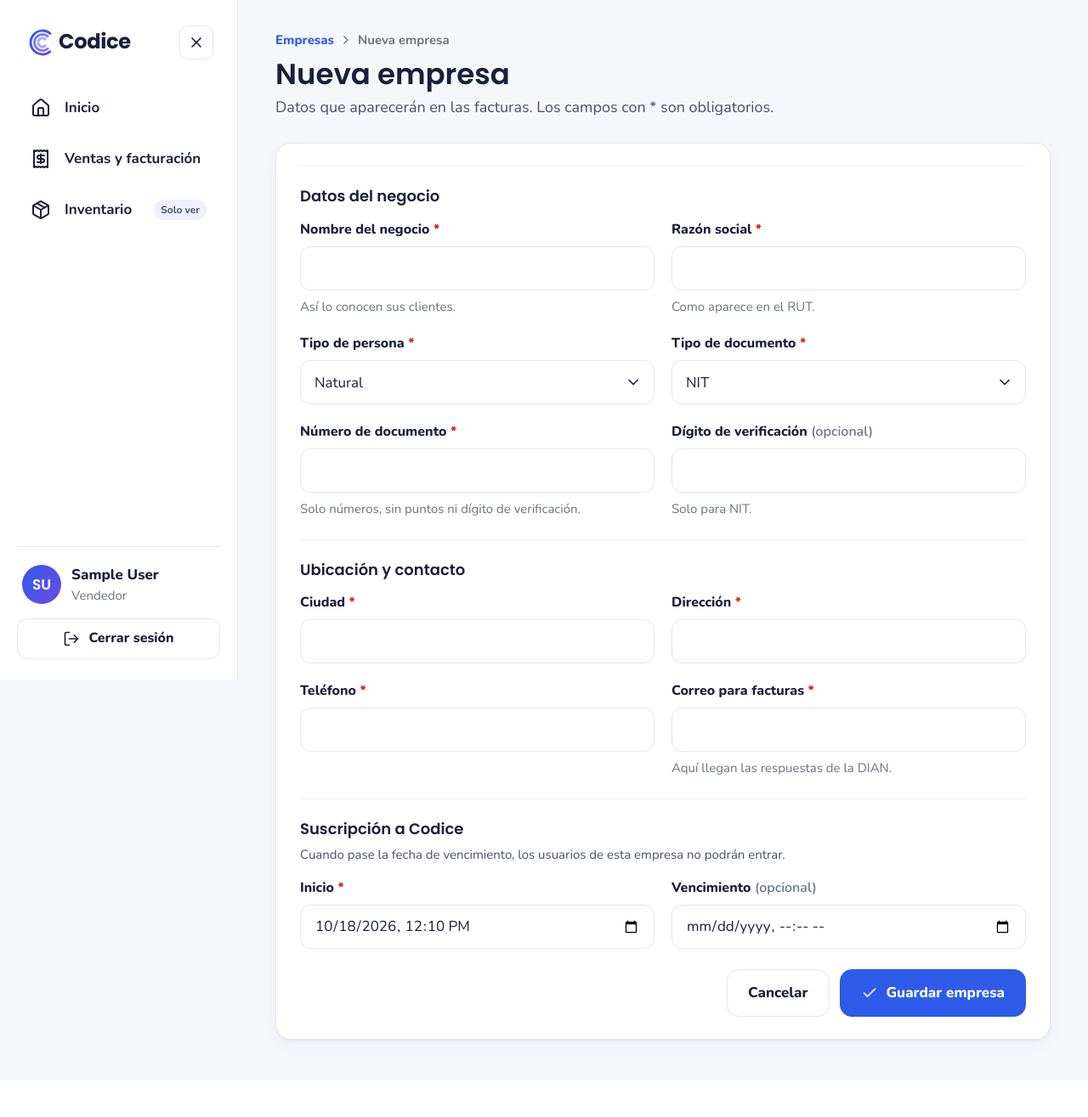
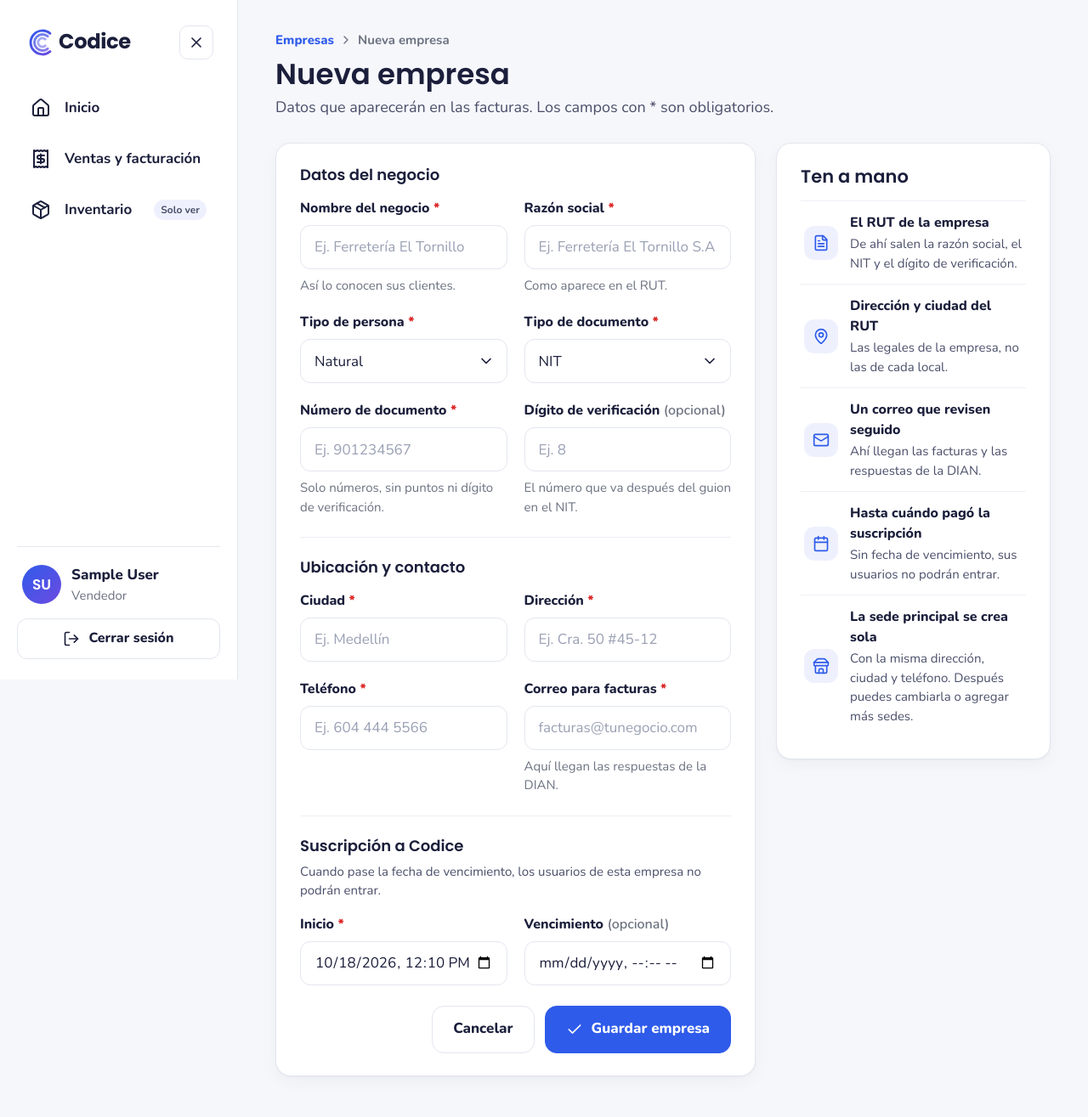
Before and after one commit to Nico-programmer/codice, a Django app: page /administracion/empresas/nueva/ in a window 1280 px wide. Shown: the whole page at 85% size. Before the commit the page ends 1233 px from the top, so only its background shows below. Run offline with Django 5.2, Linux system fonts and the light colour scheme; the visitor is signed in with stand-in values (Sample User, id 1); some libraries are stand-ins or nearby versions.

Commit message:
feat: add filling guide and placeholders to company form

```diff
--- a/apps/companies/templates/companies/form.html
+++ b/apps/companies/templates/companies/form.html
@@ -11,7 +11,8 @@
   </div>
 </header>
 
-<form method="post" class="card form" novalidate style="max-width:960px">{% csrf_token %}
+<div class="grid grid--main-side" style="align-items:start">
+  <form method="post" class="card form" novalidate>
     {% if form.non_field_errors %}
     <div class="alert alert--error" role="alert">
       {% include "components/icon.html" with name="circle-alert" class="icon--sm" %}
@@ -22,13 +23,13 @@
     <div class="form-section">
       <h2 class="form-section__title">Datos del negocio</h2>
       <div class="form-grid">
-      {% include "components/field.html" with field=form.name label="Nombre del negocio" hint="Así lo conocen sus clientes." %}
-      {% include "components/field.html" with field=form.legal_name label="Razón social" hint="Como aparece en el RUT." %}
+        {% include "components/field.html" with field=form.name label="Nombre del negocio" placeholder="Ej. Ferretería El Tornillo" hint="Así lo conocen sus clientes." %}
+        {% include "components/field.html" with field=form.legal_name label="Razón social" placeholder="Ej. Ferretería El Tornillo S.A.S." hint="Como aparece en el RUT." %}
         {% include "components/field.html" with field=form.type_person label="Tipo de persona" %}
         {% include "components/field.html" with field=form.document label="Tipo de documento" %}
-      {% include "components/field.html" with field=form.number_document label="Número de documento" hint="Solo números, sin puntos ni dígito de verificación." %}
+        {% include "components/field.html" with field=form.number_document label="Número de documento" placeholder="Ej. 901234567" hint="Solo números, sin puntos ni dígito de verificación." %}
         <div id="campo-dv">
-        {% include "components/field.html" with field=form.verification_digit label="Dígito de verificación" hint="Solo para NIT." %}
+          {% include "components/field.html" with field=form.verification_digit label="Dígito de verificación" placeholder="Ej. 8" hint="El número que va después del guion en el NIT." %}
         </div>
       </div>
     </div>
@@ -36,10 +37,10 @@
     <div class="form-section">
       <h2 class="form-section__title">Ubicación y contacto</h2>
       <div class="form-grid">
-      {% include "components/field.html" with field=form.city label="Ciudad" %}
-      {% include "components/field.html" with field=form.address label="Dirección" %}
-      {% include "components/field.html" with field=form.phone label="Teléfono" %}
-      {% include "components/field.html" with field=form.email label="Correo para facturas" hint="Aquí llegan las respuestas de la DIAN." %}
+        {% include "components/field.html" with field=form.city label="Ciudad" placeholder="Ej. Medellín" %}
+        {% include "components/field.html" with field=form.address label="Dirección" placeholder="Ej. Cra. 50 #45-12" %}
+        {% include "components/field.html" with field=form.phone label="Teléfono" placeholder="Ej. 604 444 5566" %}
+        {% include "components/field.html" with field=form.email label="Correo para facturas" placeholder="facturas@tunegocio.com" hint="Aquí llegan las respuestas de la DIAN." %}
       </div>
     </div>
 
@@ -61,7 +62,22 @@
       <a class="btn btn--neutral btn--lg" href="{% url 'companies:list' %}">Cancelar</a>
       <button type="submit" class="btn btn--primary btn--lg">{% include "components/icon.html" with name="check" class="icon--sm" %}Guardar empresa</button>
     </div>
+    {% csrf_token %}
   </form>
+
+  <aside class="card">
+    <div class="card__header"><h2 class="card__title">Ten a mano</h2></div>
+    <div class="list">
+      <div class="list__item"><span class="icon-tile icon-tile--sm">{% include "components/icon.html" with name="file-text" class="icon--sm" %}</span><div class="list__body"><span class="list__title">El RUT de la empresa</span><span class="list__meta">De ahí salen la razón social, el NIT y el dígito de verificación.</span></div></div>
+      <div class="list__item"><span class="icon-tile icon-tile--sm">{% include "components/icon.html" with name="map-pin" class="icon--sm" %}</span><div class="list__body"><span class="list__title">Dirección y ciudad del RUT</span><span class="list__meta">Las legales de la empresa, no las de cada local.</span></div></div>
+      <div class="list__item"><span class="icon-tile icon-tile--sm">{% include "components/icon.html" with name="mail" class="icon--sm" %}</span><div class="list__body"><span class="list__title">Un correo que revisen seguido</span><span class="list__meta">Ahí llegan las facturas y las respuestas de la DIAN.</span></div></div>
+      <div class="list__item"><span class="icon-tile icon-tile--sm">{% include "components/icon.html" with name="calendar" class="icon--sm" %}</span><div class="list__body"><span class="list__title">Hasta cuándo pagó la suscripción</span><span class="list__meta">Sin fecha de vencimiento, sus usuarios no podrán entrar.</span></div></div>
+      {% if not object %}
+      <div class="list__item"><span class="icon-tile icon-tile--sm">{% include "components/icon.html" with name="store" class="icon--sm" %}</span><div class="list__body"><span class="list__title">La sede principal se crea sola</span><span class="list__meta">Con la misma dirección, ciudad y teléfono. Después puedes cambiarla o agregar más sedes.</span></div></div>
+      {% endif %}
+    </div>
+  </aside>
+</div>
 {% endblock %}
 
 {% block extra_js %}
--- a/apps/core/templates/components/field.html
+++ b/apps/core/templates/components/field.html
@@ -1,12 +1,12 @@
 {% comment %}
   Campo de formulario Django con el estilo del diseño.
-  Uso: {% include "components/field.html" with field=form.name hint="..." span_all=True %}
+  Uso: {% include "components/field.html" with field=form.name hint="..." placeholder="Ej. ..." span_all=True %}
   La clase input / select / textarea la pone el filtro |styled (apps/core/templatetags/form_tags.py).
 {% endcomment %}
 {% load form_tags %}
 <div class="field{% if field.errors %} field--error{% endif %}{% if span_all %} span-all{% endif %}">
   <label class="field__label" for="{{ field.id_for_label }}">{{ label|default:field.label }}{% if field.field.required %} <span class="field__req">*</span>{% else %} <span class="field__optional">(opcional)</span>{% endif %}</label>
-  {{ field|styled }}
+  {% with ph=placeholder|default:"" %}{{ field|styled:ph }}{% endwith %}
   {% if hint or field.help_text %}<span class="field__hint">{{ hint|default:field.help_text }}</span>{% endif %}
   {% for e in field.errors %}<span class="field__error" id="{{ field.id_for_label }}-error">{% include "components/icon.html" with name="circle-alert" class="icon--xs" %}{{ e }}</span>{% endfor %}
 </div>
--- a/apps/core/templatetags/form_tags.py
+++ b/apps/core/templatetags/form_tags.py
@@ -4,10 +4,11 @@ register = template.Library()
 
 
 @register.filter
-def styled(field):
+def styled(field, placeholder=''):
     """Pinta el campo de un formulario con las clases del diseño (input, select, textarea).
 
     Así los formularios no tienen que repetir attrs={'class': 'input'} en cada widget.
+    Uso: {{ form.name|styled }} o {{ form.name|styled:"Ej. Ferretería El Tornillo" }}
     """
     widget = field.field.widget
     if isinstance(widget, forms.CheckboxInput):
@@ -19,6 +20,8 @@ def styled(field):
     else:
         css = 'input'
     attrs = {'class': css} if css else {}
+    if placeholder and not isinstance(widget, (forms.Select, forms.CheckboxInput)):
+        attrs['placeholder'] = placeholder
     if field.errors:
         attrs['aria-invalid'] = 'true'
         attrs['aria-describedby'] = f'{field.id_for_label}-error'
```
Lines whose indentation alone changed are shown as unchanged.
